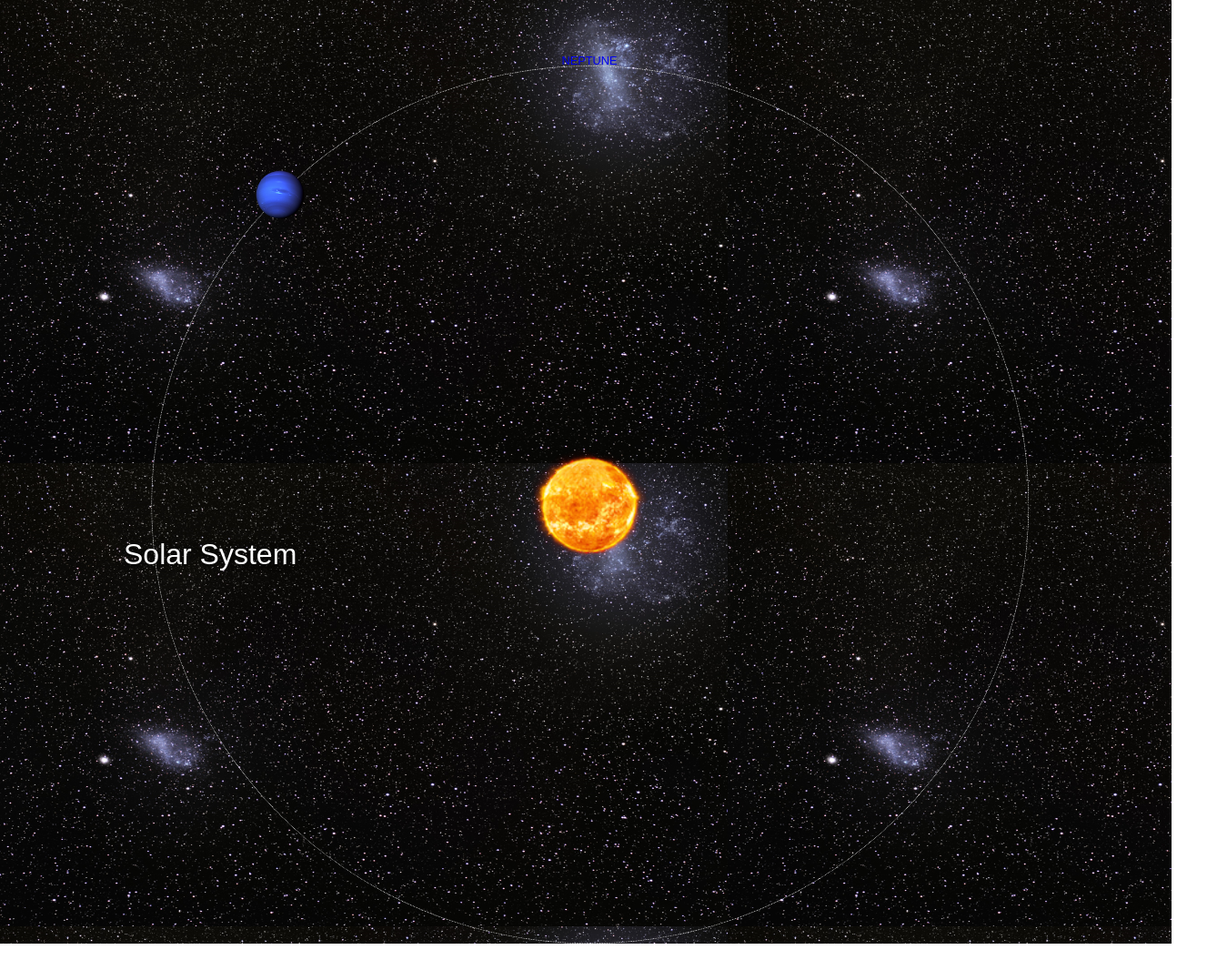
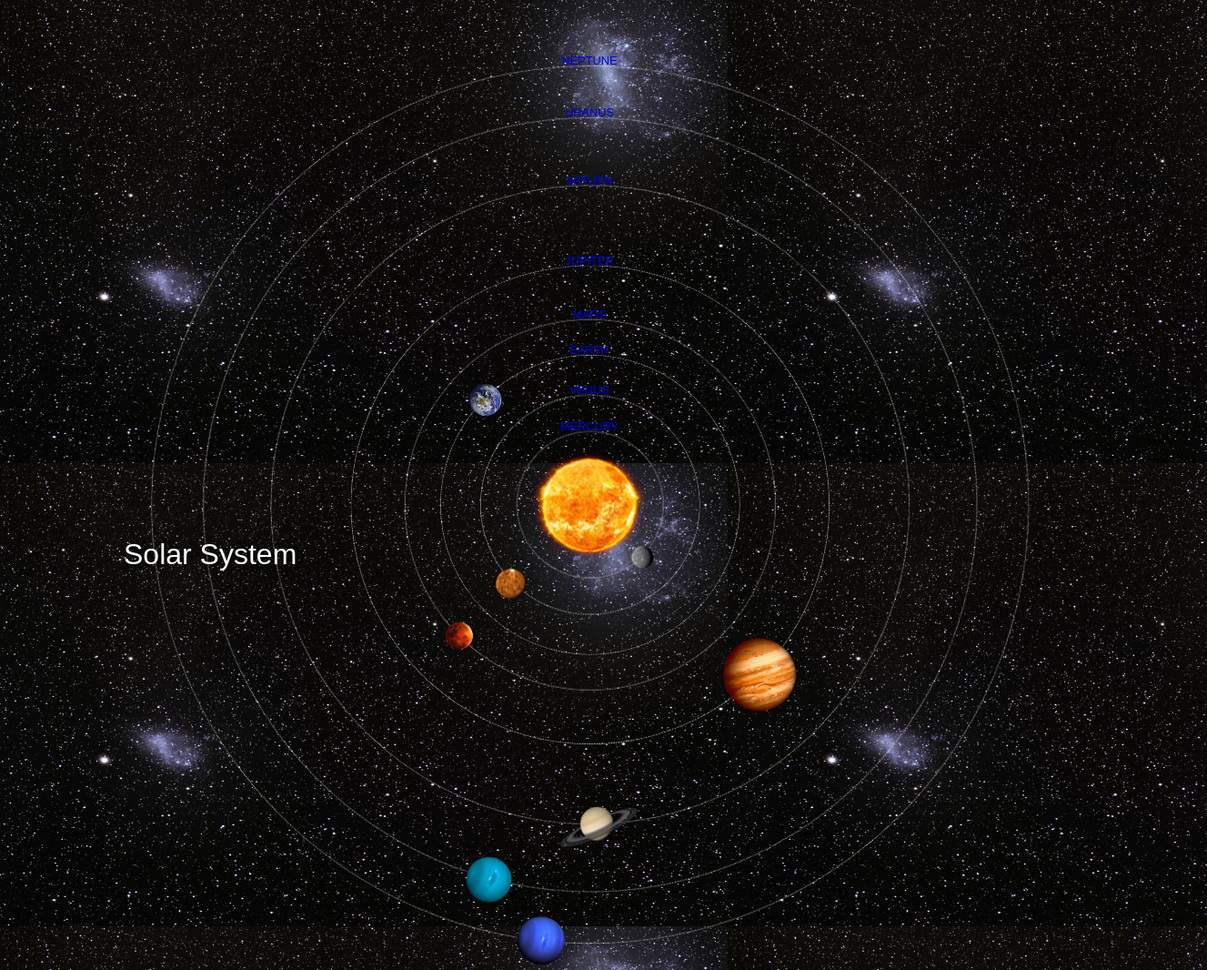
Before and after one commit to jordanb-ITvarsity/Module-5-Assessment-1, a plain HTML site: page index.html in a window 1280 px wide. Shown: the top 1066 px of the page at 91% size, 1327 px wide, since content can reach past the window. Before the commit the page ends 1037 px from the top, so only its background shows below. Drawn offline with Linux system fonts and the light colour scheme.

Commit message:
Section 3

```diff
--- a/index.html
+++ b/index.html
@@ -18,6 +18,56 @@
         <div id="neptune-label" class="label-box">
             <a href="#">NEPTUNE</a>
         </div>
+
+        <div id="uranus-orbit">
+            <a href="#"><img src="Solar System/images/uranus.png" id="uranus"/></a>
+        </div>
+        <div id="uranus-label" class="label-box">
+            <a href="#">URANUS</a>
+        </div>
+
+        <div id="saturn-orbit">
+            <a href="#"><img src="Solar System/images/saturn.png" id="saturn"/></a>
+        </div>
+        <div id="saturn-label" class="label-box">
+            <a href="#">SATURN</a>
+        </div>
+
+        <div id="jupiter-orbit">
+            <a href="#"><img src="Solar System/images/jupiter.png" id="jupiter"/></a>
+        </div>
+        <div id="jupiter-label" class="label-box">
+            <a href="#">JUPITER</a>
+        </div>
+
+        <div id="mars-orbit">
+            <a href="#"><img src="Solar System/images/mars.png" id="mars"/></a>
+        </div>
+        <div id="mars-label" class="label-box">
+            <a href="#">MARS</a>
+        </div>
+
+        <div id="earth-orbit">
+            <a href="#"><img src="Solar System/images/earth.png" id="earth"/></a>
+        </div>
+        <div id="earth-label" class="label-box">
+            <a href="#">EARTH</a>
+        </div>
+
+        <div id="venus-orbit">
+            <a href="#"><img src="Solar System/images/venus.png" id="venus"/></a>
+        </div>
+        <div id="venus-label" class="label-box">
+            <a href="#">VENUS</a>
+        </div>
+
+        <div id="mercury-orbit">
+            <a href="#"><img src="Solar System/images/mercury.png" id="mercury"/></a>
+        </div>
+        <div id="mercury-label" class="label-box">
+            <a href="#">MERCURY</a>
+        </div>
+
     </div>
 </body>
 </html>
--- a/style.css
+++ b/style.css
@@ -35,6 +35,8 @@ h1{
     height: 66px;
     margin: 143px;
     z-index: 1000;
+    animation: spin-right 8s linear infinite;
+    -webkit-animation: spin-right 8s linear infinite;
 }
 
 #neptune-orbit{
@@ -47,11 +49,208 @@ h1{
     margin-left: -602px;
     border: 1px dotted white;
     border-radius: 50%;
+    animation: spin-left 14s linear infinite;
+    -webkit-animation: spin-left 14s linear infinite;
 }
 
 #neptune-label{
     bottom: 692px;
 }
+
+/* =============URANUS================== */
+
+#uranus{
+    width: 66px;
+    height: 66px;
+    margin: 120px;
+    z-index: 1000;
+    animation: spin-right 8s linear infinite;
+    -webkit-animation: spin-right 8s linear infinite;
+}
+
+#uranus-orbit{
+    position: absolute;
+    width: 1062px;
+    height: 1062px;
+    bottom: -441px;
+    left: 50%;
+    margin-left: -531px;
+    border: 1px dotted white;
+    border-radius: 50%;
+    animation: spin-left 15s linear infinite;
+    -webkit-animation: spin-left 15s linear infinite;
+}
+
+#uranus-label{
+    bottom: 620px;
+}
+
+
+/* =============SATURN================== */
+
+#saturn{
+    width: 110px;
+    margin: 85px;
+    z-index: 1000;
+    animation: spin-right 13s linear infinite;
+    -webkit-animation: spin-right 13s linear infinite;
+}
+
+#saturn-orbit{
+    position: absolute;
+    width: 876px;
+    height: 876px;
+    bottom: -348px;
+    left: 50%;
+    margin-left: -438px;
+    border: 1px dotted white;
+    border-radius: 50%;
+    animation: spin-left 13s linear infinite;
+    -webkit-animation: spin-left 13s linear infinite;
+}
+
+#saturn-label{
+    bottom: 527px;
+}
+
+/* =============JUPITER================== */
+
+#jupiter{
+    width: 100px;
+    height: 100px;
+    margin: 45px;
+    z-index: 1000;
+    animation: spin-right 10s linear infinite;
+    -webkit-animation: spin-right 10s linear infinite;
+}
+
+#jupiter-orbit{
+    position: absolute;
+    width: 656px;
+    height: 656px;
+    bottom: -238px;
+    left: 50%;
+    margin-left: -328px;
+    border: 1px dotted white;
+    border-radius: 50%;
+    animation: spin-left 10s linear infinite;
+    -webkit-animation: spin-left 10s linear infinite;
+}
+
+#jupiter-label{
+    bottom: 417px;
+}
+
+/*==================== MARS ====================*/
+
+#mars {
+    width: 38px;
+    height: 38px;
+    margin: 55px;
+    z-index: 1000;
+    animation: spin-right 3s linear infinite;
+    -webkit-animation: spin-right 3s linear infinite;
+}
+
+#mars-orbit {
+    position: absolute;
+    width: 508px;
+    height: 508px;
+    bottom: -164px;
+    left: 50%;
+    margin-left: -254px;
+    border: 1px dotted white;
+    border-radius: 50%;
+    animation: spin-left 4s linear infinite;
+    -webkit-animation: spin-left 4s linear infinite;
+}
+
+#mars-label{
+    bottom: 343px;
+}
+
+/*==================== EARTH ====================*/
+
+#earth {
+    width: 50px;
+    height: 50px;
+    margin: 36px;
+    z-index: 1000;
+    animation: spin-right 3s linear infinite;
+    -webkit-animation: spin-right 3s linear infinite;
+}
+
+#earth-orbit {
+    position: absolute;
+    width: 410px;
+    height: 410px;
+    bottom: -115px;
+    left: 50%;
+    margin-left: -205px;
+    border: 1px dotted white;
+    border-radius: 50%;
+    animation: spin-left 5s linear infinite;
+    -webkit-animation: spin-left 5s linear infinite;
+}
+
+#earth-label{
+    bottom: 294px;
+}
+
+/*==================== VENUS ====================*/
+
+#venus {
+    width: 50px;
+    height: 50px;
+    margin: 16px;
+    z-index: 1000;
+}
+
+#venus-orbit {
+    position: absolute;
+    width: 300px;
+    height: 300px;
+    bottom: -60px;
+    left: 50%;
+    margin-left: -150px;
+    border: 1px dotted white;
+    border-radius: 50%;
+    animation: spin-left 4s linear infinite;
+    -webkit-animation: spin-left 4s linear infinite;
+}
+
+#venus-label{
+    bottom: 239px;
+}
+
+/*==================== MERCURY ====================*/
+
+#mercury {
+    width: 40px;
+    height: 40px;
+    margin: 8px;
+    z-index: 1000;
+}
+
+
+#mercury-orbit {
+    position: absolute;
+    z-index: 1;
+    width: 200px;
+    height: 200px;
+    bottom: -10px;
+    left: 50%;
+    margin-left: -100px;
+    border: 1px dotted white;
+    border-radius: 50%;
+    animation: spin-left 2s linear infinite;
+    -webkit-animation: spin-left 2s linear infinite;
+}
+
+#mercury-label{
+    bottom: 189px;
+}
+
 
 /* =============////////////////////================== */
 
@@ -60,6 +259,7 @@ h1{
 }
 
 /* =============////////////////////================== */
+
 
 .label-box{
     position: absolute;
@@ -81,3 +281,19 @@ h1{
 .label-box a:visited{
     color: white;
 }
+
+/* =============ANIMATION================== */
+
+@keyframes spin-left{
+    100%{
+        transform: rotate(-360deg);
+        -webkit-transform: rotate(-360deg);
+    }
+}
+
+@keyframes spin-right{
+    100%{
+        transform: rotate(360deg);
+        -webkit-transform: rotate(360deg);
+    }
+}
```
